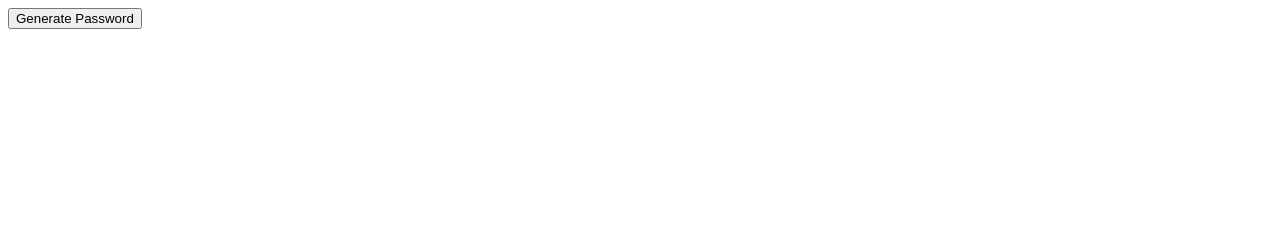
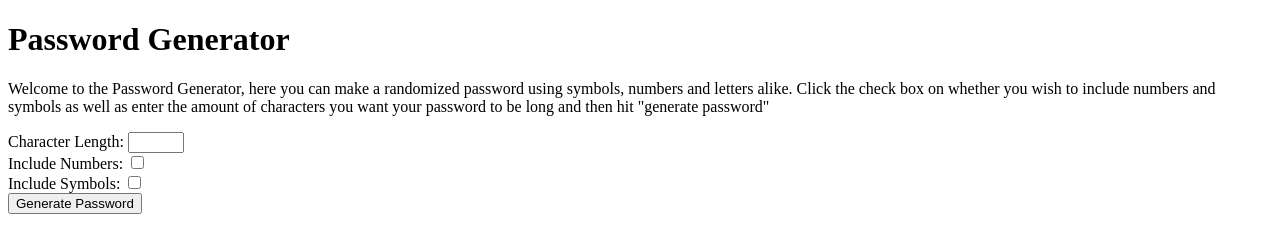
Before and after one commit to amiller1299/PasswordGenerator, a plain HTML site: page index.html in a window 1280 px wide. Drawn offline with Linux system fonts and the light colour scheme.

Commit message:
Added checkboxes and input field

```diff
--- a/index.html
+++ b/index.html
@@ -6,7 +6,11 @@
     <title>Document</title>
 </head>
 <body>
-
+    <h1>Password Generator</h1>
+    <p>Welcome to the Password Generator, here you can make a randomized password using symbols, numbers and letters alike. Click the check box on whether you wish to include numbers and symbols as well as enter the amount of characters you want your password to be long and then hit "generate password"</p>
+    Character Length: <input type="number" min="5" max="50"/> <br>
+    Include Numbers: <input type="checkbox" id="num"/> <br>
+    Include Symbols: <input type="checkbox" id="sym"/> <br>
     <button type="button"> Generate Password</button>
 
 </body>
```
